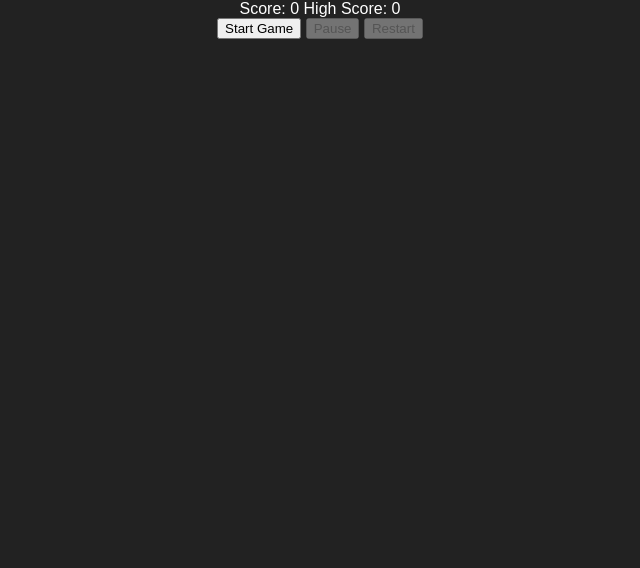
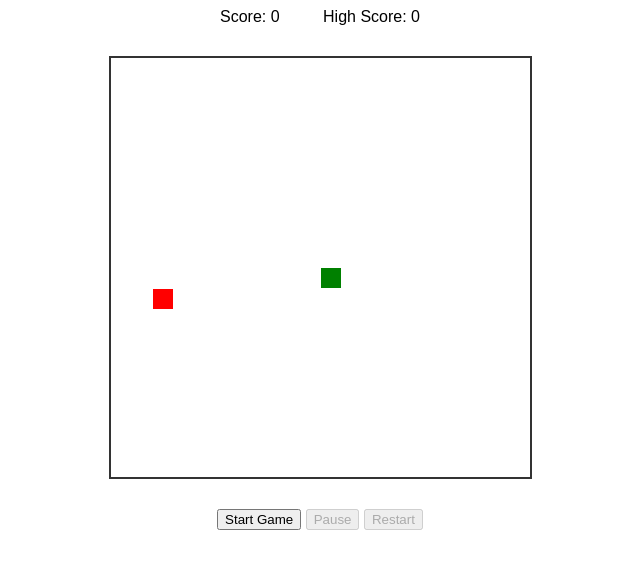
Before and after one commit to snow1e77/snake, a plain HTML site: page index.html in a window 1280 px wide. Shown: the whole page, without its empty margins (320-960 px from the left). Drawn offline with Linux system fonts and the light colour scheme.

Commit message:
Update style.css

```diff
--- a/style.css
+++ b/style.css
@@ -1,52 +1,43 @@
 body {
-  font-family: Arial, sans-serif;
-  text-align: center;
-  background-color: #222;
-  color: #fff;
-  margin: 0;
-  padding: 0;
+    display: flex;
+    flex-direction: column;
+    align-items: center;
+    font-family: Arial, sans-serif;
 }
 
-.container {
-  margin: 20px auto;
-  max-width: 500px;
+#score-board {
+    margin-bottom: 10px;
+    display: flex;
+    justify-content: space-between;
+    width: 200px;
 }
 
-h1 {
-  font-size: 2rem;
-  margin-bottom: 10px;
+#game-container {
+    display: flex;
+    justify-content: center;
+    margin: 20px 0;
 }
 
-.scoreboard {
-  display: flex;
-  justify-content: space-between;
-  margin-bottom: 20px;
-  font-size: 1.2rem;
+#game-board {
+    display: grid;
+    grid-template-columns: repeat(20, 20px);
+    grid-template-rows: repeat(20, 20px);
+    gap: 1px;
+    border: 2px solid #333;
 }
 
-canvas {
-  display: block;
-  background-color: #111;
-  border: 2px solid #fff;
-  margin: 0 auto 20px;
+.snake {
+    background-color: green;
+    width: 100%;
+    height: 100%;
 }
 
-.controls button {
-  margin: 5px;
-  padding: 10px 20px;
-  font-size: 1rem;
-  border: none;
-  border-radius: 5px;
-  cursor: pointer;
+.food {
+    background-color: red;
+    width: 100%;
+    height: 100%;
 }
 
-.controls button:disabled {
-  background-color: #444;
-  color: #ccc;
-  cursor: not-allowed;
+#controls {
+    margin-top: 10px;
 }
-
-.controls button:hover:not(:disabled) {
-  background-color: #555;
-  color: #fff;
-}
```
